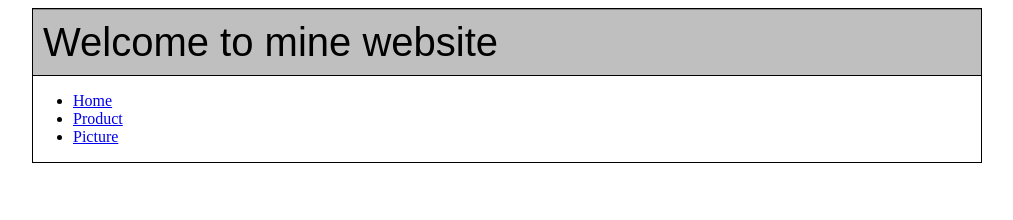
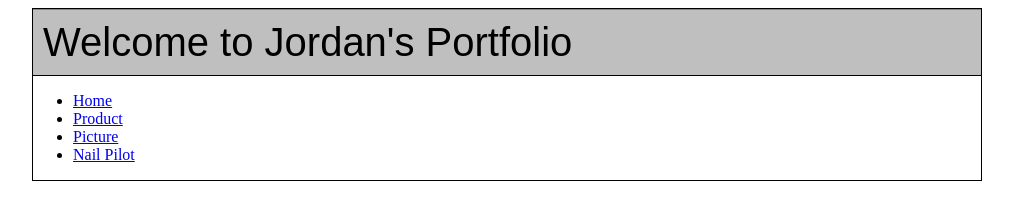
Before and after one commit to POPPOP123/nail-pilot, a plain HTML site: page index.html in a window 1280 px wide. Shown: the whole page, without its empty margins (133-1146 px from the left). Drawn offline with Linux system fonts and the light colour scheme.

Commit message:
nail page

```diff
--- a/index.html
+++ b/index.html
@@ -10,7 +10,7 @@
 <div class="wrapper">
 	<div>
 	<div class="header">
-		Welcome to mine website
+		Welcome to Jordan's Portfolio
 	</div>
 	</div>
 
@@ -20,6 +20,8 @@
 		<li><a href="index.html"> Home </a> </li>
 		<li><a href="index.html"> Product </a> </li>
 		<li><a href="index.html"> Picture </a> </li>
+		<li><a href="nail-pilot/nail.html"> Nail Pilot </a> </li>
+
 	</ul>
 </div>
 </div>
```
Also changed, not shown: nail-project/example.css (renamed from nail project/example.css), nail-project/example.html (renamed from nail project/example.html), nail-project/nail.css (renamed from nail project/nail.css), nail-project/nail.html (renamed from nail project/nail.html), nail-project/nail1.css (renamed from nail project/nail1.css), nail-project/nail1.jpg (renamed from nail project/nail1.jpg), nail-project/nail2.jpg (renamed from nail project/nail2.jpg), nail-project/nail4.jpg (renamed from nail project/nail4.jpg), nail-project/nail5.jpg (renamed from nail project/nail5.jpg), nail-project/url.jpg (renamed from nail project/url.jpg), 2 other files.
